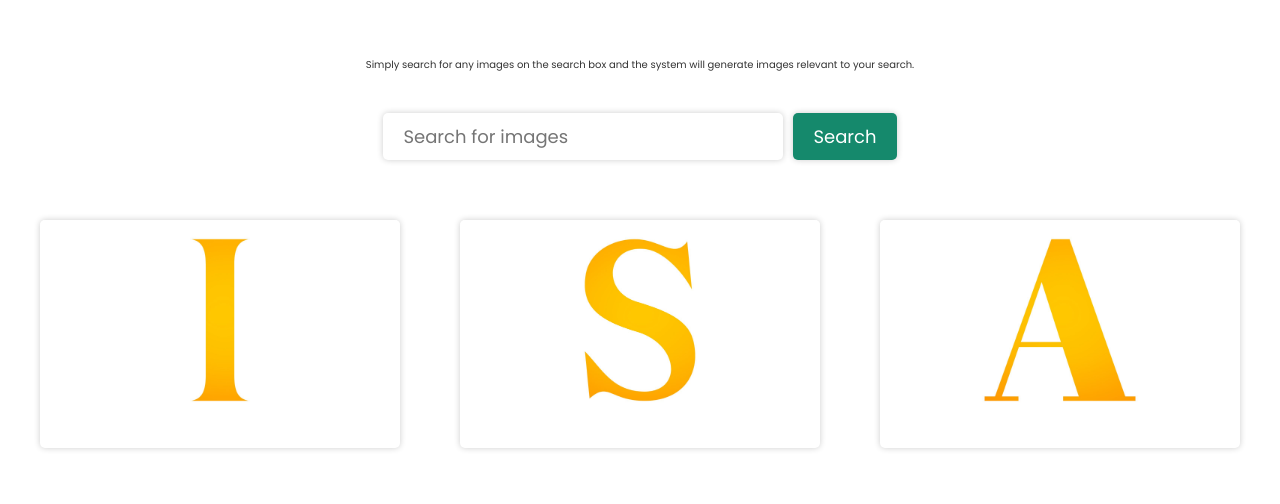
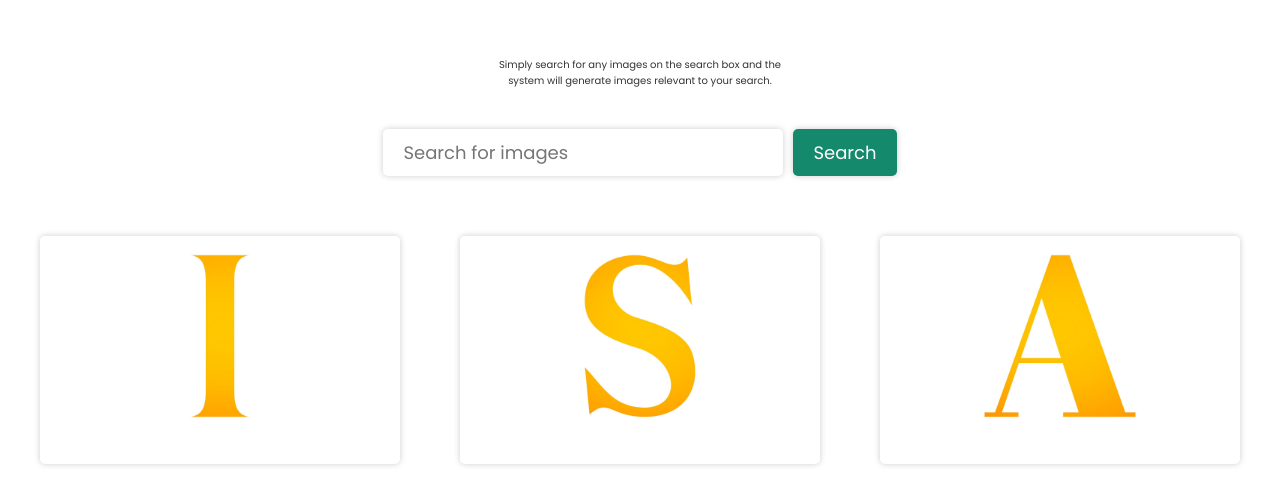
Before and after one commit to ianmakes/imgSearchApp, a plain HTML site: page index.html in a window 1280 px wide. Shown: the part 94-598 px from the top of the page. Drawn offline with Linux system fonts and the light colour scheme.

Commit message:
Update index.html

```diff
--- a/index.html
+++ b/index.html
@@ -8,7 +8,7 @@
 </head>
 <body>
     <a href="index.html"><h1>Image Search App</h1></a>
-    <p>Simply search for any images on the search box and the system will generate images relevant to your search.</p>
+    <p>Simply search for any images on the search box and the <br> system will generate images relevant to your search.</p>
 
     <form action="">
         <input type="text" id="search-input" placeholder="Search for images">
```
